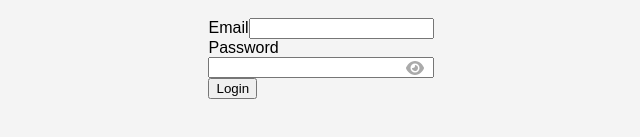
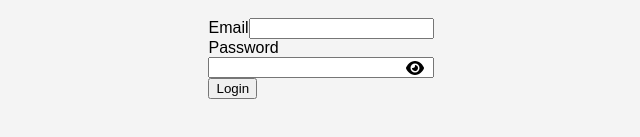
Before and after one commit to priyansi032005/Cashpal-money-tranfer-website-22CS006_22CS012, a React (Vite) app in the folder frontend/: page /Login in a window 1280 px wide. In both pictures the pointer is over the icon 733 px from the left and 442 px from the top of the page. Shown: the part 375-512 px from the top of the page, without its empty margins (319-959 px from the left). Built offline with nearby package versions, Linux system fonts and the light colour scheme.

Commit message:
Update Login.css

```diff
--- a/frontend/src/styles/Login.css
+++ b/frontend/src/styles/Login.css
@@ -16,6 +16,6 @@
     color: #aaa;
   }
 
-  /* .eye-icon:hover {
+  .eye-icon:hover {
     color: #000;
-  } */
+  }
```
